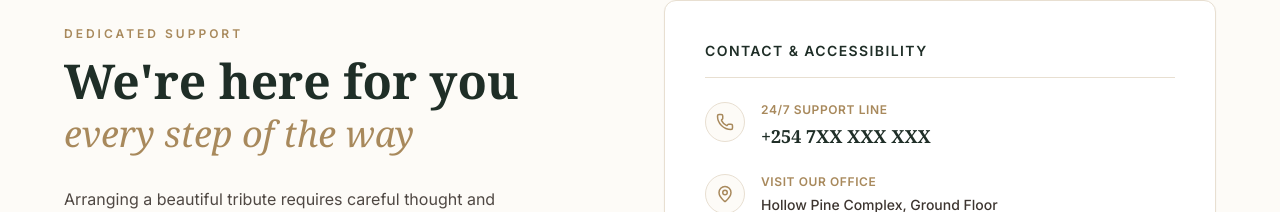
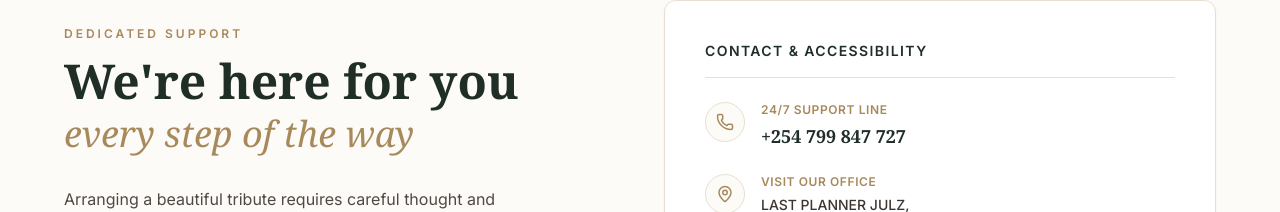
Before and after one commit to Programmerstephen1/Funeralhome, a React (Vite) app in the folder frontend/: page / in a window 1280 px wide. Shown: the part 1015-1227 px from the top of the page. Built offline with nearby package versions, Linux system fonts and the light colour scheme.

Commit message:
SLIGHT NAME CHANGE AND CONTACT NUMBER

```diff
--- a/frontend/src/pages/HomePage.jsx
+++ b/frontend/src/pages/HomePage.jsx
@@ -126,7 +126,7 @@ export default function HomePage() {
                       24/7 Support Line
                     </h4>
                     <p className="text-lg font-serif font-semibold text-[#1F2E27] hover:text-[#A8895C] transition-colors cursor-pointer">
-                      +254 7XX XXX XXX
+                      +254 799 847 727
                     </p>
                   </div>
                 </div>
@@ -141,7 +141,7 @@ export default function HomePage() {
                       Visit Our Office
                     </h4>
                     <p className="text-[#3D3530] text-sm leading-relaxed font-medium">
-                      Hollow Pine Complex, Ground Floor <br />
+                      LAST PLANNER JULZ,<br />
                       <span className="text-[#1F2E27] font-semibold">Ruiru, Kiambu County, Kenya</span>
                     </p>
                   </div>
```
